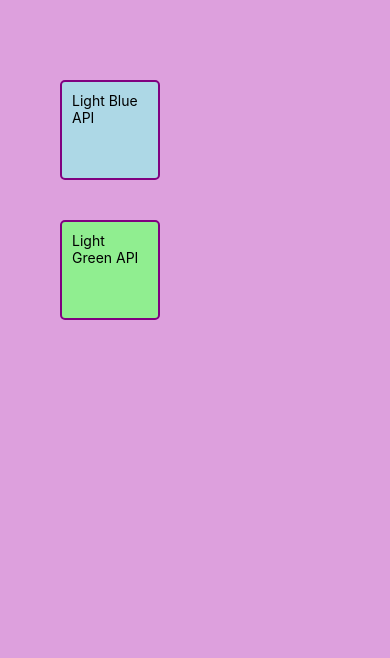
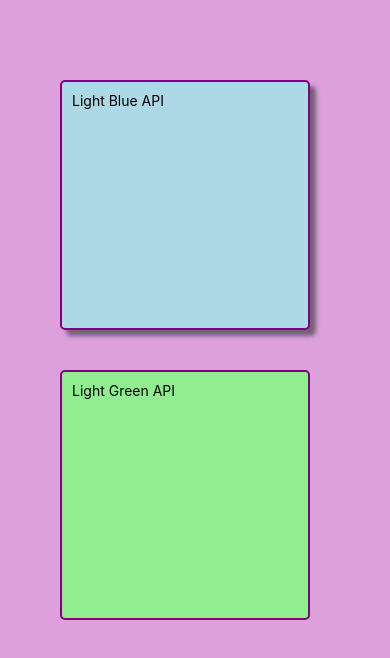
Before and after one commit to Uwihanganyeobed/React-Native-Beginner-s-Guide, a React Native app: screen / in a window 390 px wide. Shown: the top 658 px of the page. Built offline with nearby package versions, Linux system fonts and the light colour scheme.

Commit message:
box-shadows

```diff
--- a/Components/styleSheetAPI/StyleSheetAPI.jsx
+++ b/Components/styleSheetAPI/StyleSheetAPI.jsx
@@ -3,9 +3,9 @@ export default function StyleSheetAPI(){
   return (
     <View style={styles.container}>
       <View>
-      <Text style= {[ styles.Box,styles.lightblueBox]}>Light Blue API</Text>
+      <Text style= {[ styles.Box,styles.lightblueBox, styles.boxShadow]}>Light Blue API</Text>
       </View>
-      <Text style= {[styles.Box,styles.lightgreenBox]}>Light Green API</Text>
+      <Text style= {[styles.Box,styles.lightgreenBox, styles.androidShadow]}>Light Green API</Text>
     </View>
   )
 }
@@ -14,8 +14,8 @@ const styles=StyleSheet.create({
    container: {flex: 1, backgroundColor: "plum", padding: 60},
    title: {color: 'green', fontWeight: 'bold'},
    Box: {
-      width: 100,
-      height: 100,
+      width: 250,
+      height: 250,
       // padding: 10,
       paddingHorizontal: 10,
       paddingVertical: 10,
@@ -29,5 +29,17 @@ const styles=StyleSheet.create({
    },
    lightgreenBox: {
       backgroundColor: "lightgreen",
+   },
+   boxShadow: {
+      shadowColor: "#333333",
+      shadowOffset: {
+         width: 6,
+         height: 6
+      },
+      shadowOpacity: 0.6,
+      shadowRadius: 4
+   },
+   androidShadow: {
+      elevation: 10
    }
 })
```
